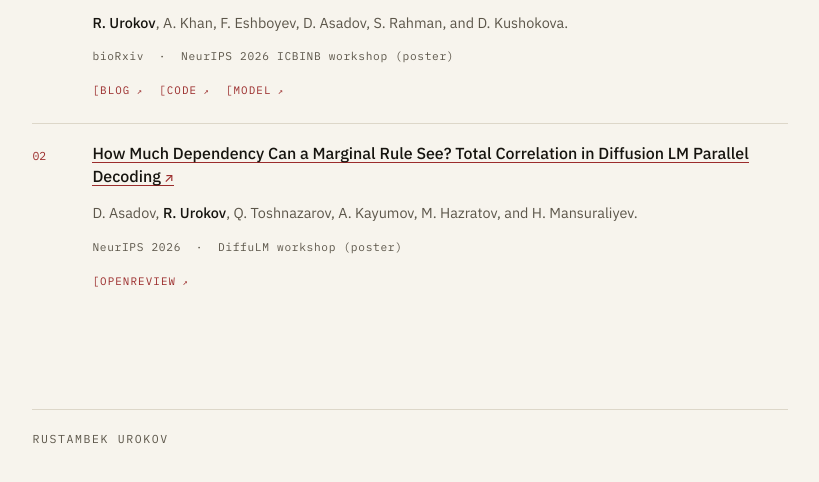
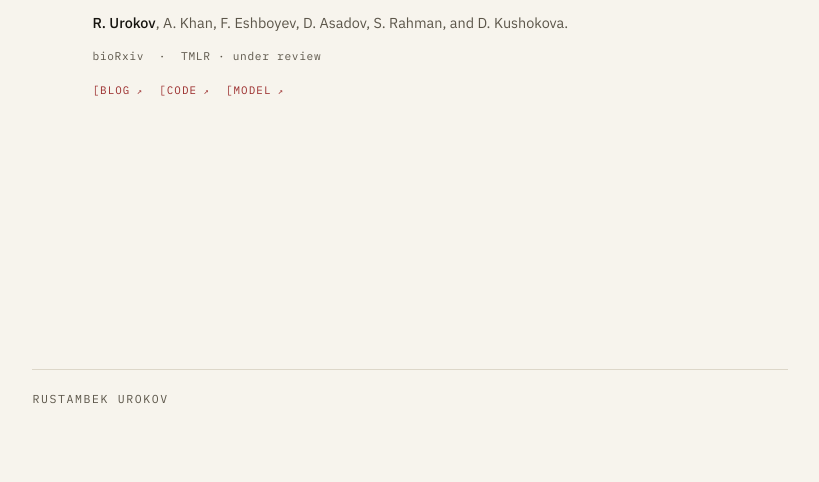
Before and after one commit to rustambekurokov/-rustambekurokov.github.io, a plain HTML site: page papers/index.html in a window 1280 px wide. Shown: the part 344-826 px from the top of the page, without its empty margins (230-1049 px from the left). After the commit the page ends 800 px from the top, so only its background shows below. Drawn offline with Linux system fonts and the light colour scheme.

Commit message:
Publish site — 2026-11-19 17:35 UTC

```diff
--- a/papers/index.html
+++ b/papers/index.html
@@ -76,22 +76,9 @@
         <h3 class="entry-title"><a class="ext" href="https://doi.org/10.64898/2026.08.21.746127">Sequence-Derived Representations versus Pfam-Domain Content for Biosynthetic Gene Cluster Retrieval<span class="vh"> (external link)</span></a></h3>
         <div class="authors"><p><strong>R. Urokov</strong>, A. Khan, F. Eshboyev, D. Asadov, S. Rahman, and D. Kushokova.</p>
 </div>
-        <p class="meta">bioRxiv &nbsp;·&nbsp; NeurIPS 2026 ICBINB workshop (poster)</p>
+        <p class="meta">bioRxiv &nbsp;·&nbsp; TMLR · under review</p>
 
         <p class="refs"><a class="chip ext" href="https://medium.com/@urokovrustambek/we-tried-to-beat-pfam-for-bgc-retrieval-but-pfam-won-80382690799b">blog<span class="vh"> (external link)</span></a><a class="chip ext" href="https://github.com/rustambekurokov/bgc_setnet">code<span class="vh"> (external link)</span></a><a class="chip ext" href="https://huggingface.co/rustambekurokov/bgc-setnet">model<span class="vh"> (external link)</span></a></p>
-
-      </div>
-    </li>
-
-    <li class="entry">
-      <span class="num">02</span>
-      <div>
-        <h3 class="entry-title"><a class="ext" href="https://neurips.cc/virtual/2026/loc/sydney/175959">How Much Dependency Can a Marginal Rule See? Total Correlation in Diffusion LM Parallel Decoding<span class="vh"> (external link)</span></a></h3>
-        <div class="authors"><p>D. Asadov, <strong>R. Urokov</strong>, Q. Toshnazarov, A. Kayumov, M. Hazratov, and H. Mansuraliyev.</p>
-</div>
-        <p class="meta">NeurIPS 2026 &nbsp;·&nbsp; DiffuLM workshop (poster)</p>
-
-        <p class="refs"><a class="chip ext" href="https://openreview.net/forum?id=PpLNb6QDJM">openreview<span class="vh"> (external link)</span></a></p>
 
       </div>
     </li>
```
Also changed, not shown: 1 other file.
